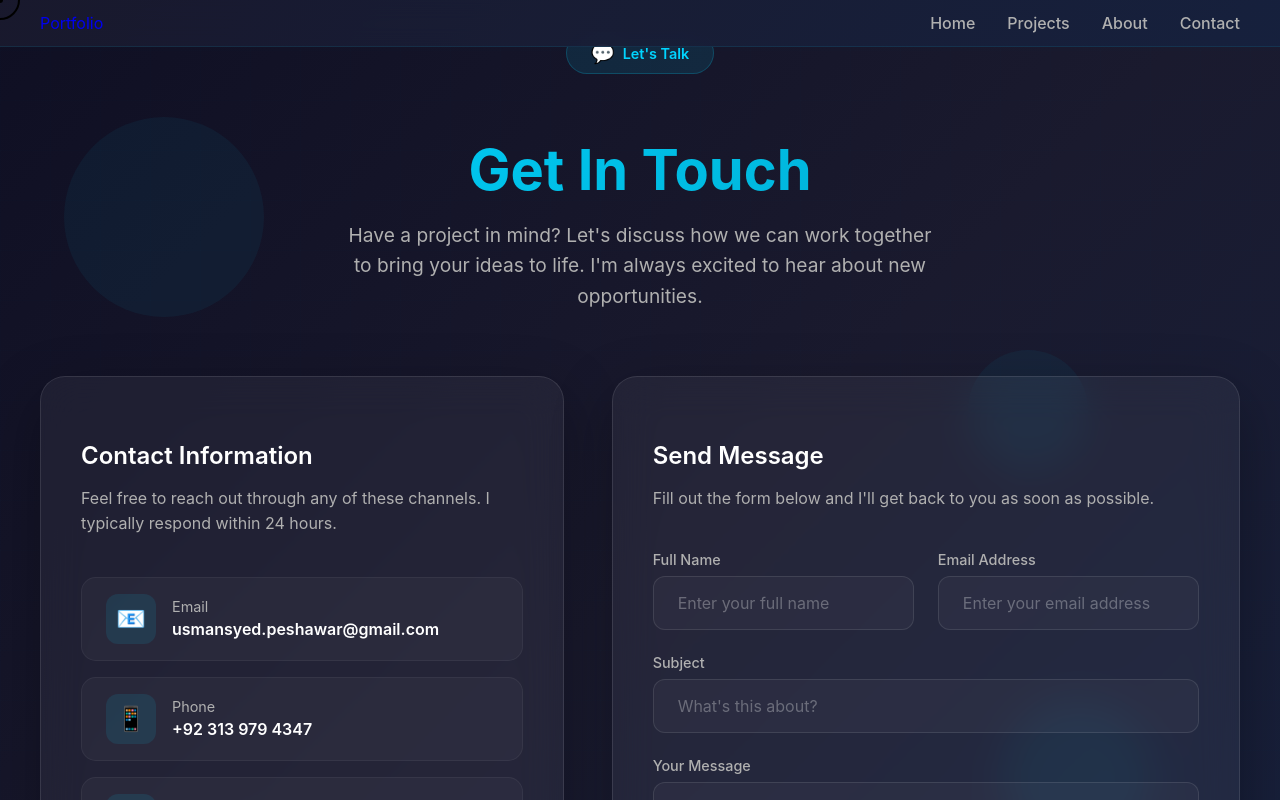
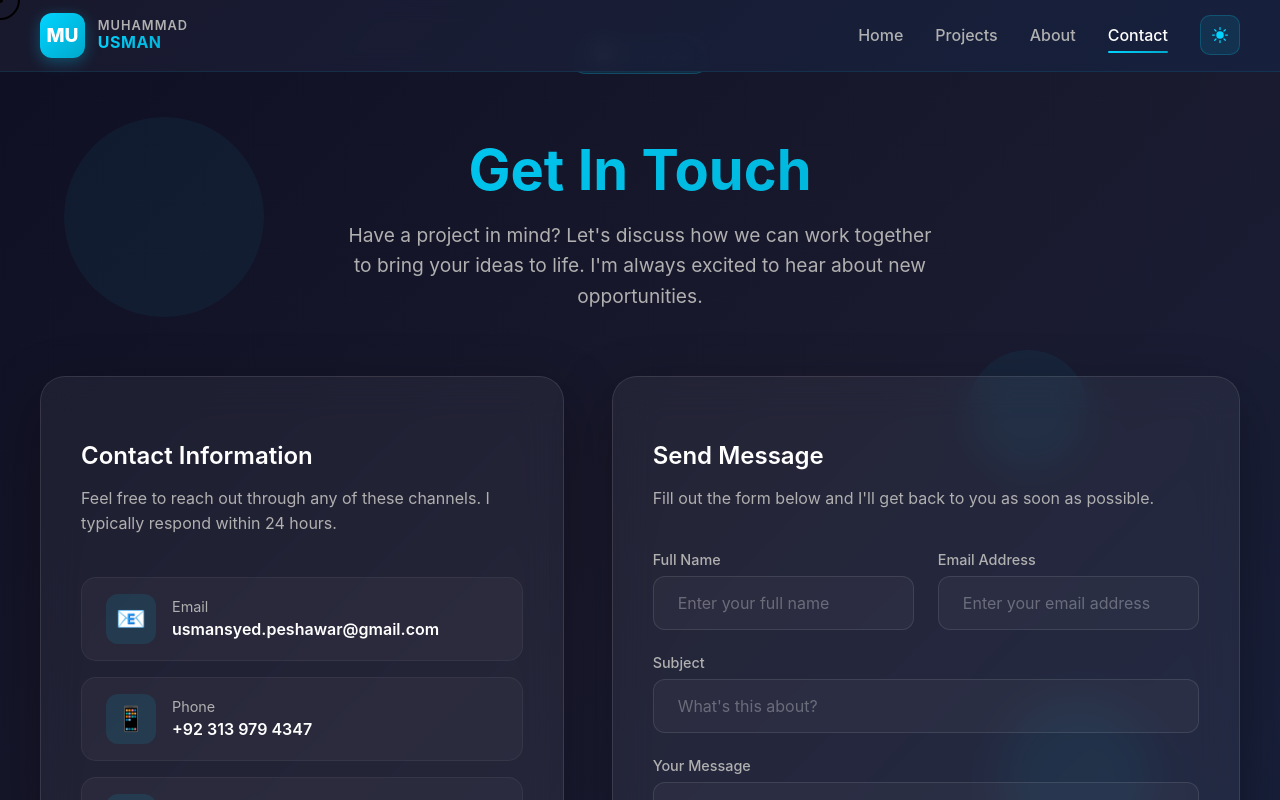
Before and after one commit to usmansyedcoder/Portfolio-Frontend, a React (Create React App) app: page /contact in a window 1280 px wide. Shown: the top 800 px of the page. Built offline with nearby package versions, Linux system fonts and the light colour scheme; no server answers.

Commit message:
Refactor Navbar component with mobile menu support

```diff
--- a/src/components/Navbar.js
+++ b/src/components/Navbar.js
@@ -1,18 +1,113 @@
-import React from 'react';
-import { Link } from 'react-router-dom';
+import React, { useState } from 'react';
+import { Link, useLocation } from 'react-router-dom';
 import './Navbar.css';
 
 const Navbar = () => {
+  const [isMenuOpen, setIsMenuOpen] = useState(false);
+  const location = useLocation();
+
+  const toggleMenu = () => {
+    setIsMenuOpen(!isMenuOpen);
+  };
+
+  const closeMenu = () => {
+    setIsMenuOpen(false);
+  };
+
+  const navItems = [
+    { path: '/', label: 'Home' },
+    { path: '/projects', label: 'Projects' },
+    { path: '/about', label: 'About' },
+    { path: '/contact', label: 'Contact' },
+  ];
+
   return (
     <nav className="navbar">
       <div className="nav-container">
-        <Link to="/" className="nav-logo">Portfolio</Link>
-        <ul className="nav-menu">
-          <li><Link to="/">Home</Link></li>
-          <li><Link to="/projects">Projects</Link></li>
-          <li><Link to="/about">About</Link></li>
-          <li><Link to="/contact">Contact</Link></li>
-        </ul>
+        {/* Logo */}
+        <Link to="/" className="nav-logo" onClick={closeMenu}>
+          <div className="logo-container">
+            <div className="logo-symbol">MU</div>
+            <div className="logo-text">
+              <span className="logo-firstname">MUHAMMAD</span>
+              <span className="logo-lastname">USMAN</span>
+            </div>
+          </div>
+        </Link>
+
+        {/* Desktop Navigation */}
+        <div className="nav-desktop">
+          <ul className="nav-menu">
+            {navItems.map((item) => (
+              <li key={item.path}>
+                <Link
+                  to={item.path}
+                  className={location.pathname === item.path ? 'active' : ''}
+                >
+                  {item.label}
+                  <span className="nav-hover-effect"></span>
+                </Link>
+              </li>
+            ))}
+          </ul>
+
+          {/* Theme Toggle */}
+          <button className="theme-toggle" aria-label="Toggle theme">
+            <svg className="theme-icon" viewBox="0 0 24 24" fill="currentColor">
+              <path d="M12 2.25a.75.75 0 01.75.75v2.25a.75.75 0 01-1.5 0V3a.75.75 0 01.75-.75zM7.5 12a4.5 4.5 0 119 0 4.5 4.5 0 01-9 0zM18.894 6.166a.75.75 0 00-1.06-1.06l-1.591 1.59a.75.75 0 101.06 1.061l1.591-1.59zM21.75 12a.75.75 0 01-.75.75h-2.25a.75.75 0 010-1.5H21a.75.75 0 01.75.75zM17.834 18.894a.75.75 0 001.06-1.06l-1.59-1.591a.75.75 0 10-1.061 1.06l1.59 1.591zM12 18a.75.75 0 01.75.75V21a.75.75 0 01-1.5 0v-2.25A.75.75 0 0112 18zM7.758 17.303a.75.75 0 00-1.061-1.06l-1.591 1.59a.75.75 0 001.06 1.061l1.591-1.59zM6 12a.75.75 0 01-.75.75H3a.75.75 0 010-1.5h2.25A.75.75 0 016 12zM6.697 7.757a.75.75 0 001.06-1.06l-1.59-1.591a.75.75 0 00-1.061 1.06l1.59 1.591z"/>
+            </svg>
+          </button>
+        </div>
+
+        {/* Mobile Menu Button */}
+        <button
+          className={`mobile-menu-btn ${isMenuOpen ? 'active' : ''}`}
+          onClick={toggleMenu}
+          aria-label="Toggle menu"
+        >
+          <span></span>
+          <span></span>
+          <span></span>
+        </button>
+
+        {/* Mobile Navigation */}
+        <div className={`mobile-menu ${isMenuOpen ? 'active' : ''}`}>
+          <div className="mobile-menu-header">
+            <div className="mobile-logo">MU</div>
+            <button className="mobile-close" onClick={closeMenu} aria-label="Close menu">
+              <svg viewBox="0 0 24 24" fill="currentColor">
+                <path d="M19 6.41L17.59 5 12 10.59 6.41 5 5 6.41 10.59 12 5 17.59 6.41 19 12 13.41 17.59 19 19 17.59 13.41 12z"/>
+              </svg>
+            </button>
+          </div>
+          <ul className="mobile-nav-menu">
+            {navItems.map((item) => (
+              <li key={item.path}>
+                <Link
+                  to={item.path}
+                  className={location.pathname === item.path ? 'active' : ''}
+                  onClick={closeMenu}
+                >
+                  {item.label}
+                </Link>
+              </li>
+            ))}
+          </ul>
+          <div className="mobile-footer">
+            <p>Full Stack MERN Developer</p>
+            <div className="mobile-social">
+              <a href="#" aria-label="GitHub">GH</a>
+              <a href="#" aria-label="LinkedIn">IN</a>
+              <a href="#" aria-label="Twitter">TW</a>
+            </div>
+          </div>
+        </div>
+
+        {/* Mobile Menu Overlay */}
+        <div
+          className={`mobile-overlay ${isMenuOpen ? 'active' : ''}`}
+          onClick={closeMenu}
+        ></div>
       </div>
     </nav>
   );
```
